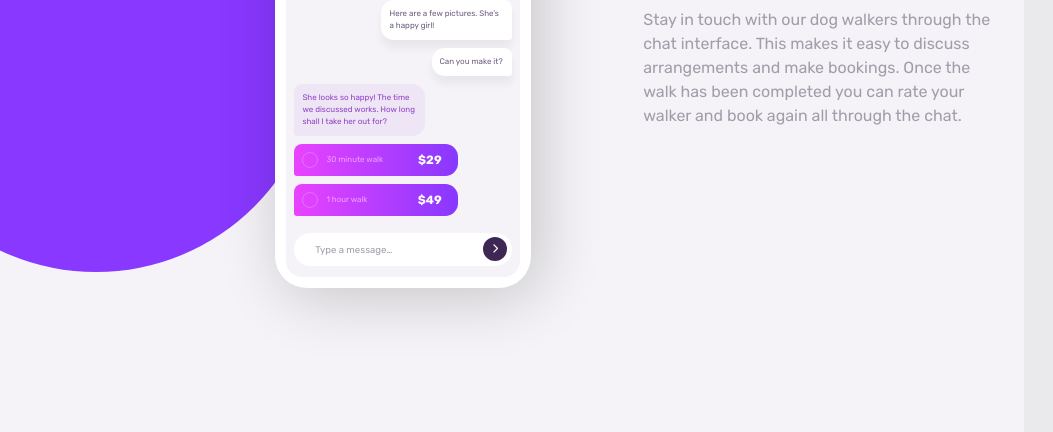
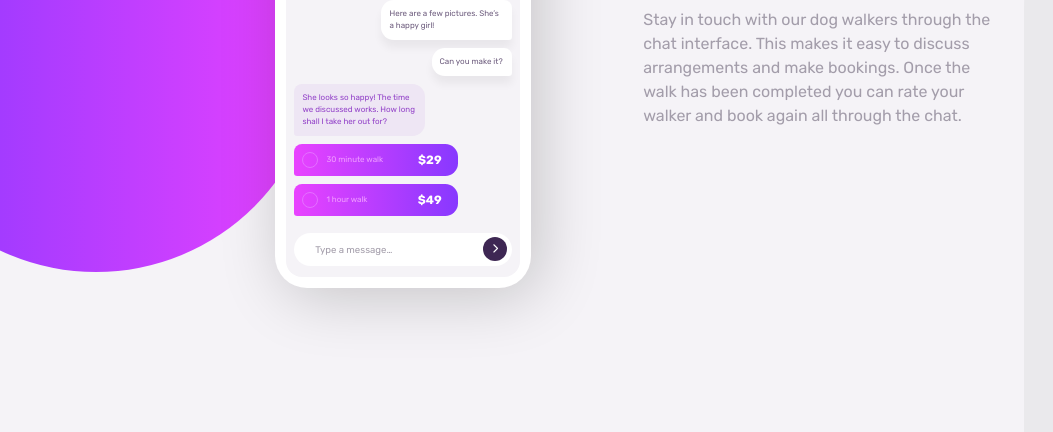
Before and after one commit to GaelSM/Chat-App, a plain HTML site: page index.html in a window 1280 px wide. Shown: the part 368-800 px from the top of the page, without its empty margins (0-1053 px from the left). Drawn offline with Linux system fonts and the light colour scheme.

Commit message:
Update style.css

```diff
--- a/style.css
+++ b/style.css
@@ -24,6 +24,7 @@
 }
 
 body{
+  user-select: none;
   position: relative;
   font-size: 16px;
   font-family: 'Rubik', sans-serif;
@@ -257,7 +258,7 @@ h1{
   position: absolute;
   width: 50%;
   height: 55%;
-  background-color: var(--Light-Violet);
+  background: linear-gradient(to right, var(--Light-Violet), var(--Light-Magenta));
   top: 0;
   left: 0;
   z-index: -1;
```
